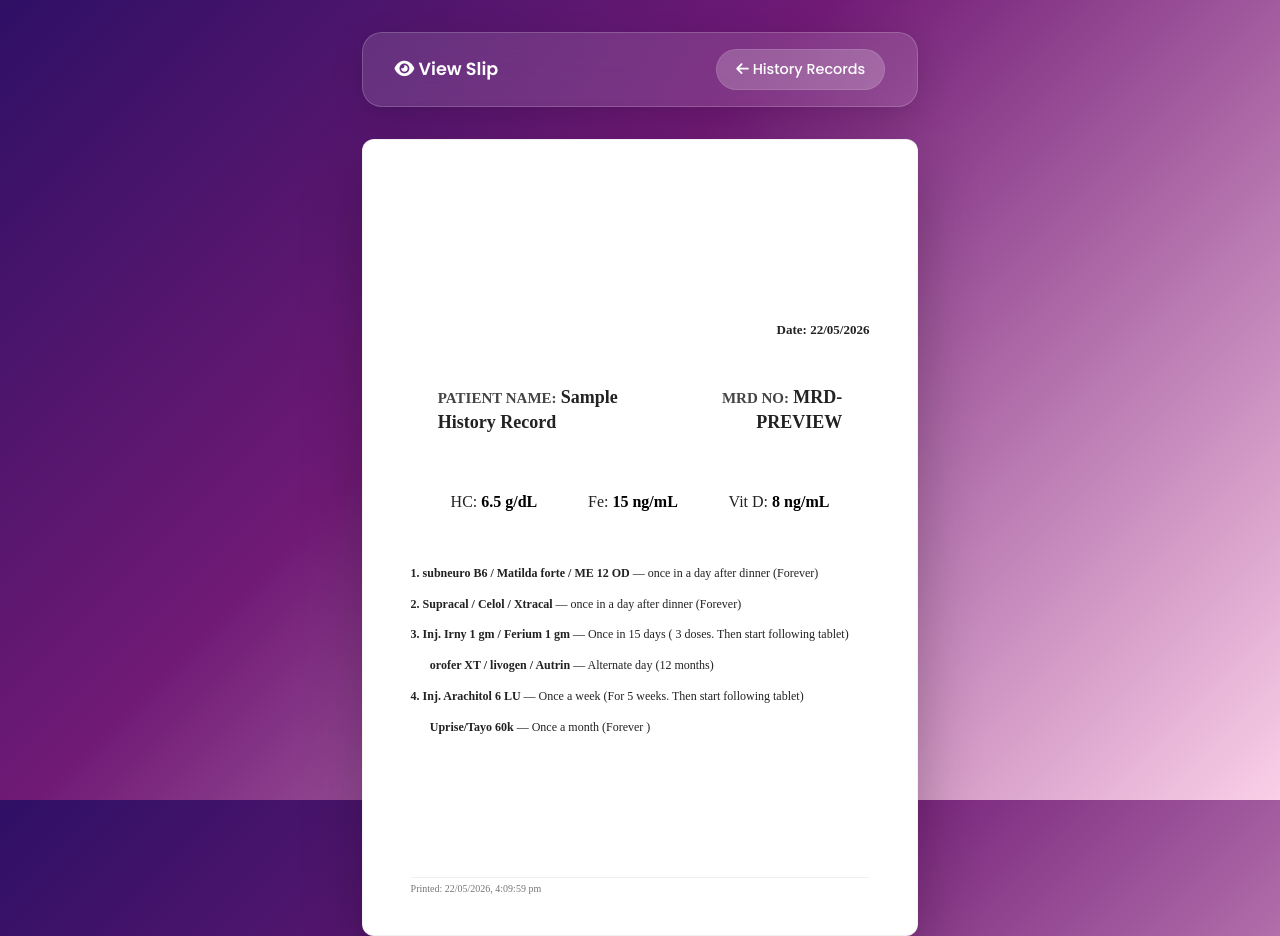
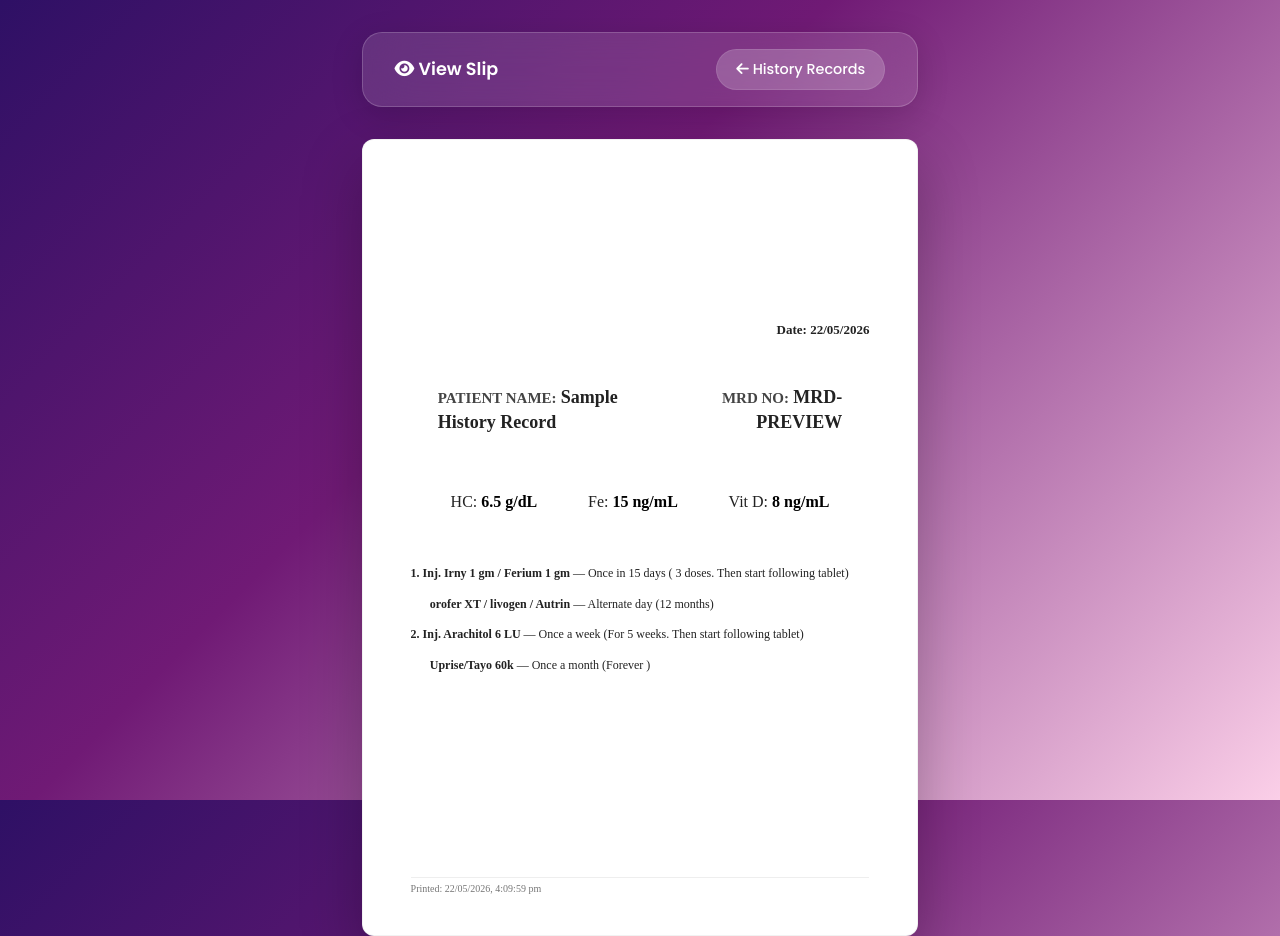
Before and after one commit to loginpurpose/MediRx, a plain HTML site: page view.html in a window 1280 px wide. Shown: the top 936 px of the page. Drawn offline with Linux system fonts and the light colour scheme; a web font is replaced by a local one.

Commit message:
Update view.html

```diff
--- a/view.html
+++ b/view.html
@@ -444,7 +444,7 @@
 
             // HC (Hemoglobin) Logic
             if (!isNaN(hc)) {
-                if (hc <= 7) {
+                 if (hc >= 7 && hc <= 19) {
                     medications.push({ name: "subneuro B6 / Matilda forte / ME 12 OD", dosage: "once in a day after dinner", duration: "Forever" });
                     medications.push({ name: "Supracal / Celol / Xtracal", dosage: "once in a day after dinner", duration: "Forever" });
                 } else if (hc > 20) {
```
